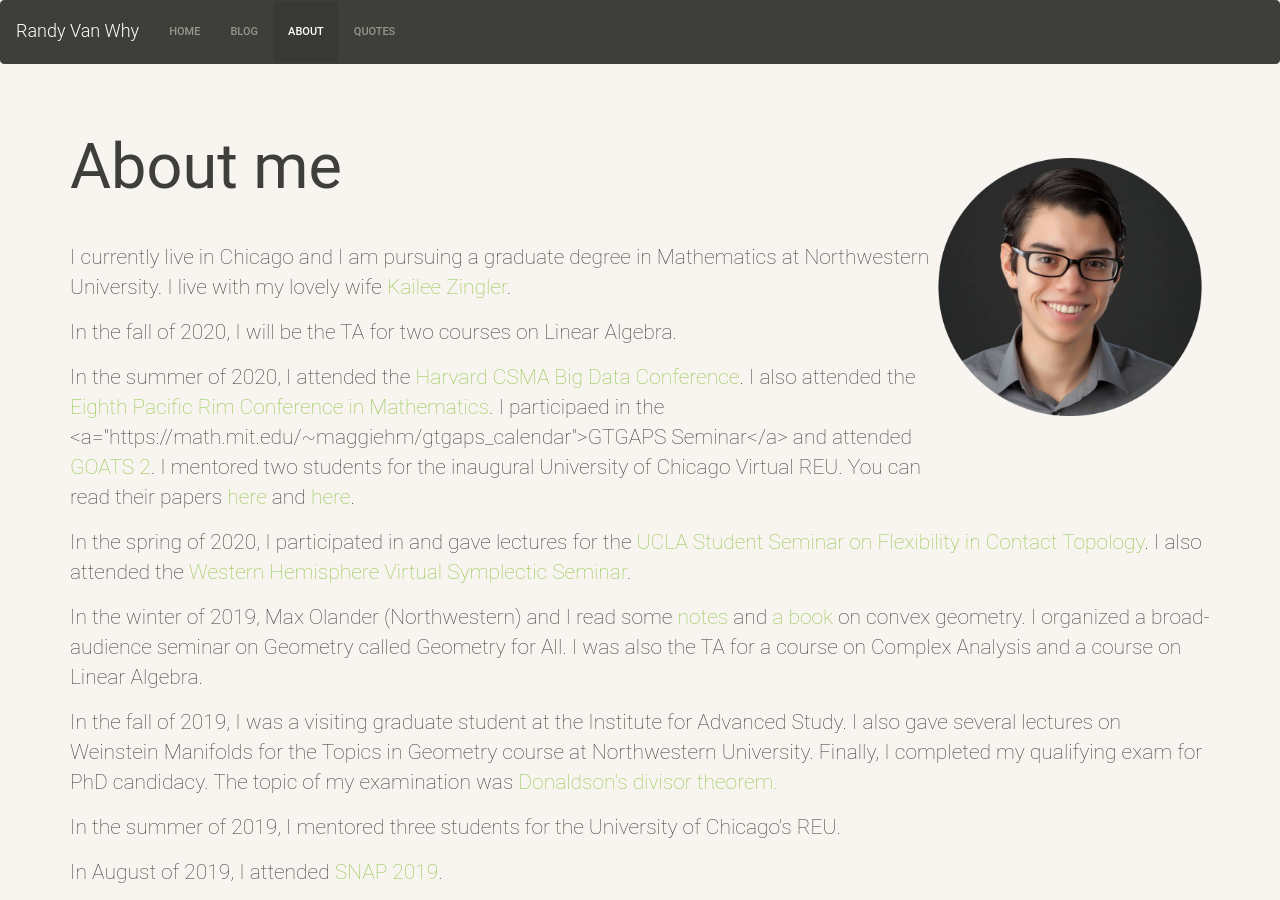
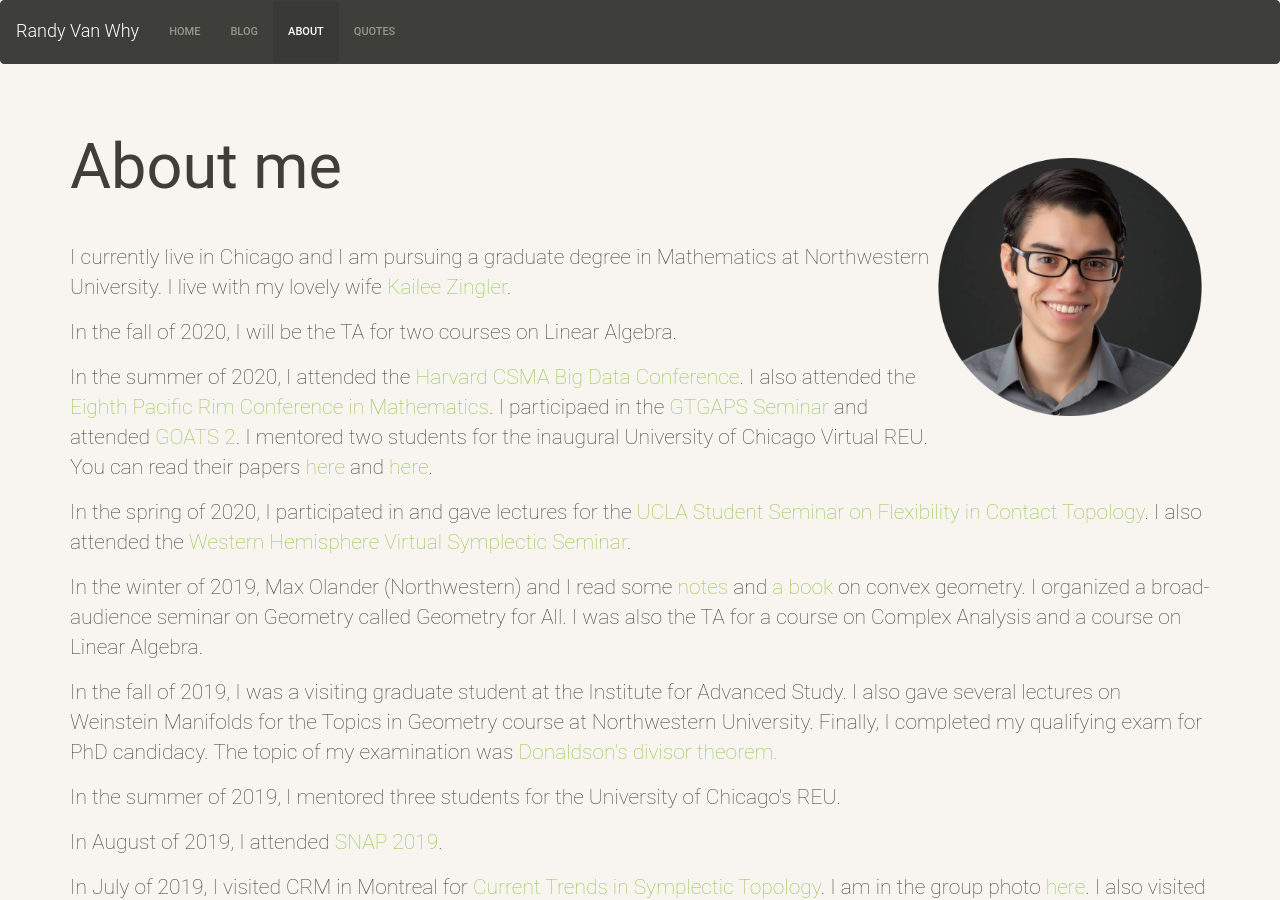
Before and after one commit to rvanwhy/rvanwhy.github.io, a Jekyll site: the page built from 02-about.md, in a window 1280 px wide and 900 px high. Built offline with Jekyll 4.4.1, drawn with Linux system fonts in a browser that asks for light colours; nearby versions of some CDN libraries; some of the changed lines change nothing that is shown.

Commit message:
FIX: Fixed some HTML

```diff
--- a/02-about.md
+++ b/02-about.md
@@ -13,7 +13,7 @@ permalink: about.html
 
 <p> In the fall of 2020, I will be the TA for two courses on Linear Algebra.
 
-<p> In the summer of 2020, I attended the <a href="https://cmsa.fas.harvard.edu/2020-big-data-conference/">Harvard CSMA Big Data Conference</a>. I also attended the <a href="https://wp.math.berkeley.edu/pacificrim2020/titles-abstracts/">Eighth Pacific Rim Conference in Mathematics</a>. I participaed in the <a="https://math.mit.edu/~maggiehm/gtgaps_calendar">GTGAPS Seminar</a> and attended <a href="https://dzackgarza.com/GOATS/2020/June/">GOATS 2</a>. I mentored two students for the inaugural University of Chicago Virtual REU. You can read their papers <a href="http://math.uchicago.edu/~may/REU2020/">here</a> and <a href="http://math.uchicago.edu/~may/REU2020/">here</a>.
+<p> In the summer of 2020, I attended the <a href="https://cmsa.fas.harvard.edu/2020-big-data-conference/">Harvard CSMA Big Data Conference</a>. I also attended the <a href="https://wp.math.berkeley.edu/pacificrim2020/titles-abstracts/">Eighth Pacific Rim Conference in Mathematics</a>. I participaed in the <a href="https://math.mit.edu/~maggiehm/gtgaps_calendar">GTGAPS Seminar</a> and attended <a href="https://dzackgarza.com/GOATS/2020/June/">GOATS 2</a>. I mentored two students for the inaugural University of Chicago Virtual REU. You can read their papers <a href="http://math.uchicago.edu/~may/REU2020/">here</a> and <a href="http://math.uchicago.edu/~may/REU2020/">here</a>.
 
 <p>In the spring of 2020, I participated in and gave lectures for the <a href="https://www.math.ucla.edu/~archristian/seminars/s20/">UCLA Student Seminar on Flexibility in Contact Topology</a>. I also attended the <a href="https://researchseminars.org/seminar/WHSymplectic">Western Hemisphere Virtual Symplectic Seminar</a>.
 
```
